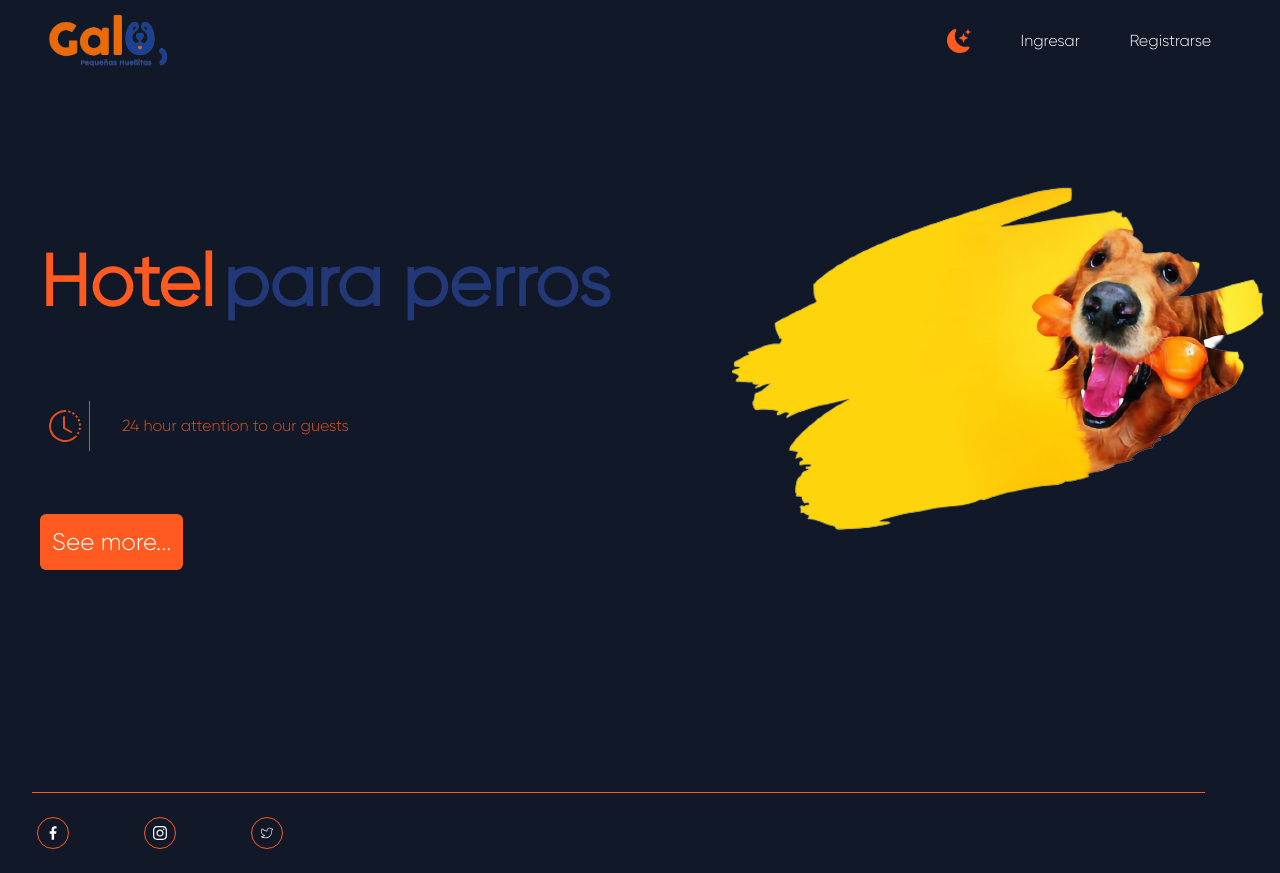
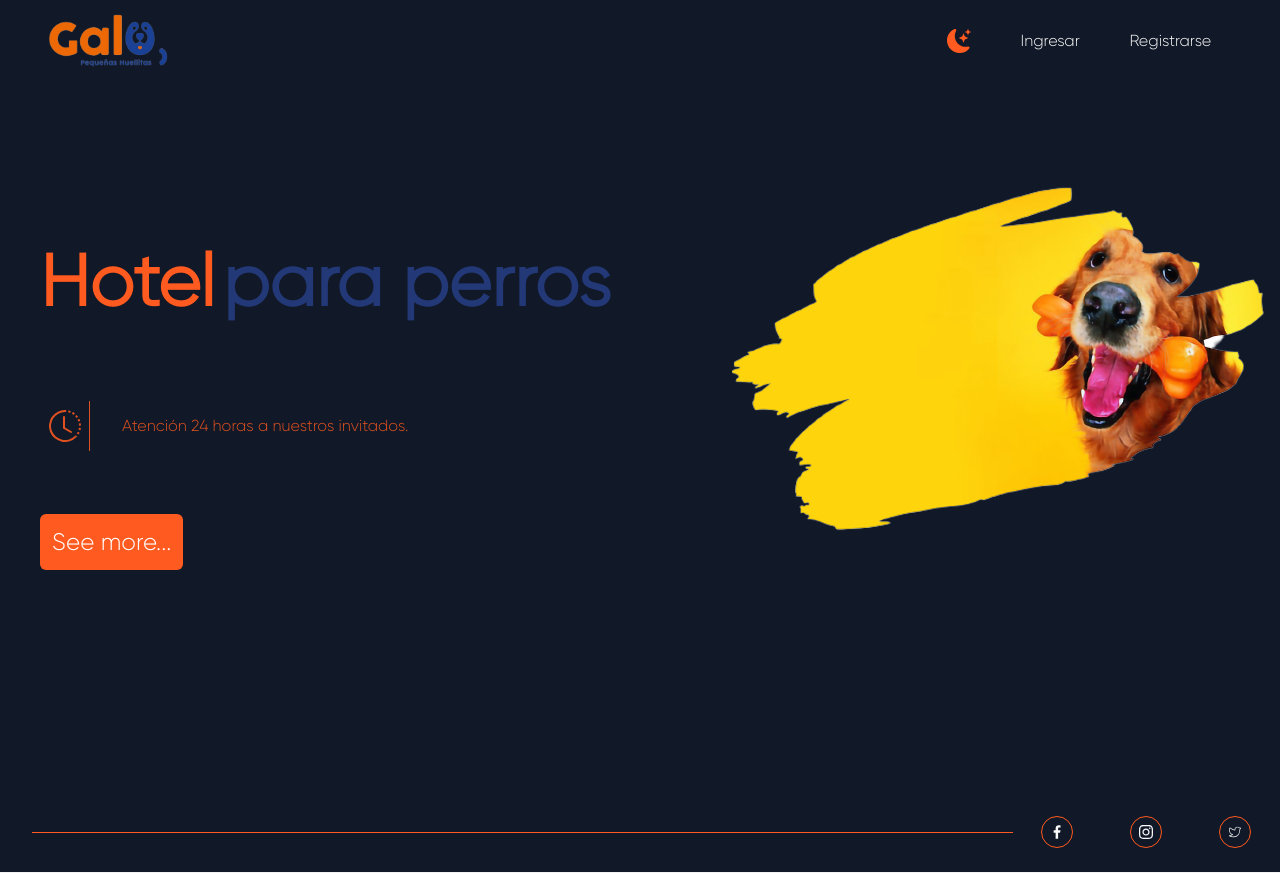
Before and after one commit to NahuelCempellin/Pet-Hotel-Galu, a React (Vite) app: page / in a window 1280 px wide. Built offline with nearby package versions, Linux system fonts and the light colour scheme.

Commit message:
cambios en footer

```diff
--- a/src/components/carrousel/carrolusel.jsx
+++ b/src/components/carrousel/carrolusel.jsx
@@ -22,7 +22,7 @@ export default function Carrousel(){
             <div className="item-box">
                 <FaPlay/>
             </div>
-          <p>See the activities of your pets from your cell phone</p>
+          <p>Vea las actividades de tus mascotas desde su celular</p>
             </div>
         </li>
         <li className="anim2">
@@ -30,7 +30,7 @@ export default function Carrousel(){
         <div className="item-box">
                 <BsClockHistory/>
             </div>
-          <p>24 hour attention to our guests</p>
+          <p>Atención 24 horas a nuestros invitados.</p>
         </div>
         </li>
         <li className="anim3">
@@ -38,7 +38,7 @@ export default function Carrousel(){
             <div className="item-box">
                 <GiDogBowl/>
             </div>
-          <p>Walks, meals, custom diets, recreational games and more!</p>
+          <p>Paseos, comidas, dietas personalizadas, juegos recreativos y más!</p>
             </div>
         </li>
         <li className="anim4">
@@ -46,7 +46,7 @@ export default function Carrousel(){
             <div className="item-box">
                 <CiBaseball/>
             </div>
-          <p >Interactive games and activities with other guests</p>
+          <p >Juegos interactivos y actividades con otros huéspedes.</p>
             </div>
         </li>
         <li className="anim5">
@@ -54,7 +54,7 @@ export default function Carrousel(){
             <div className="item-box">
                 <FaSwimmingPool/>
             </div>
-          <p>Dog bath, spa, pool and much more!</p>
+          <p>Baño para perros, spa, piscina y mucho más!</p>
             </div>
         </li>
       </ul>
--- a/src/components/footer/footer.jsx
+++ b/src/components/footer/footer.jsx
@@ -9,7 +9,7 @@ export default function Footer(){
     const{theme}=useSelector(state=>state)
 
     return(
-        <div className="mt-36 items-center w-full">
+        <div className="mt-36 items-center w-full flex">
             <hr className={` ${theme? "border-blue-900" : "border-orange-500"} w-11/12 ml-8`}/>
 
             <div className="w-1/4 h-20 flex items-center justify-around">
@@ -19,6 +19,10 @@ export default function Footer(){
             </div>
 
                 {/* <p className={theme? "text-blue-900" : "text-zinc-50"}>©Galo pequeñas huellitas| All Rights Reserved</p> */}
+            {/* <div className="flex flex-col">
+                <a>Sobre nosotros</a>
+                <a>Contacto</a>
+            </div> */}
             <div>
             </div>
         </div>
```
